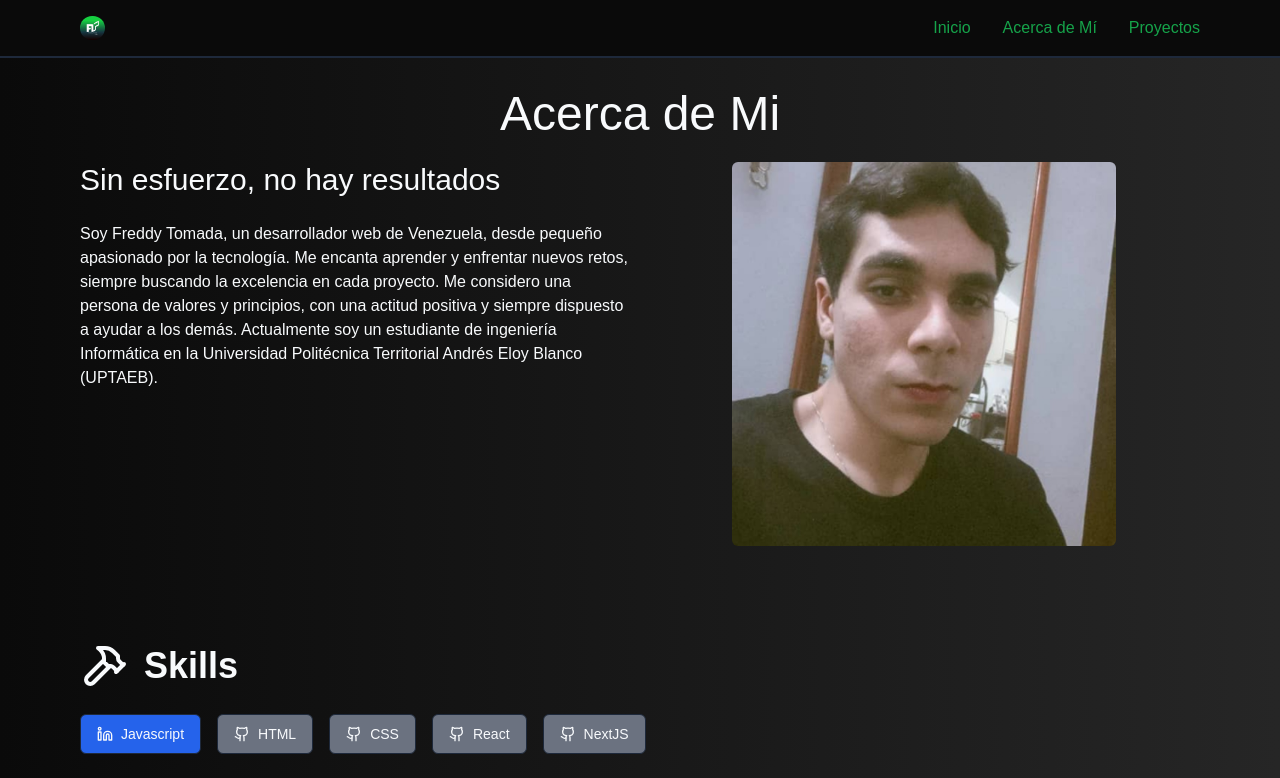
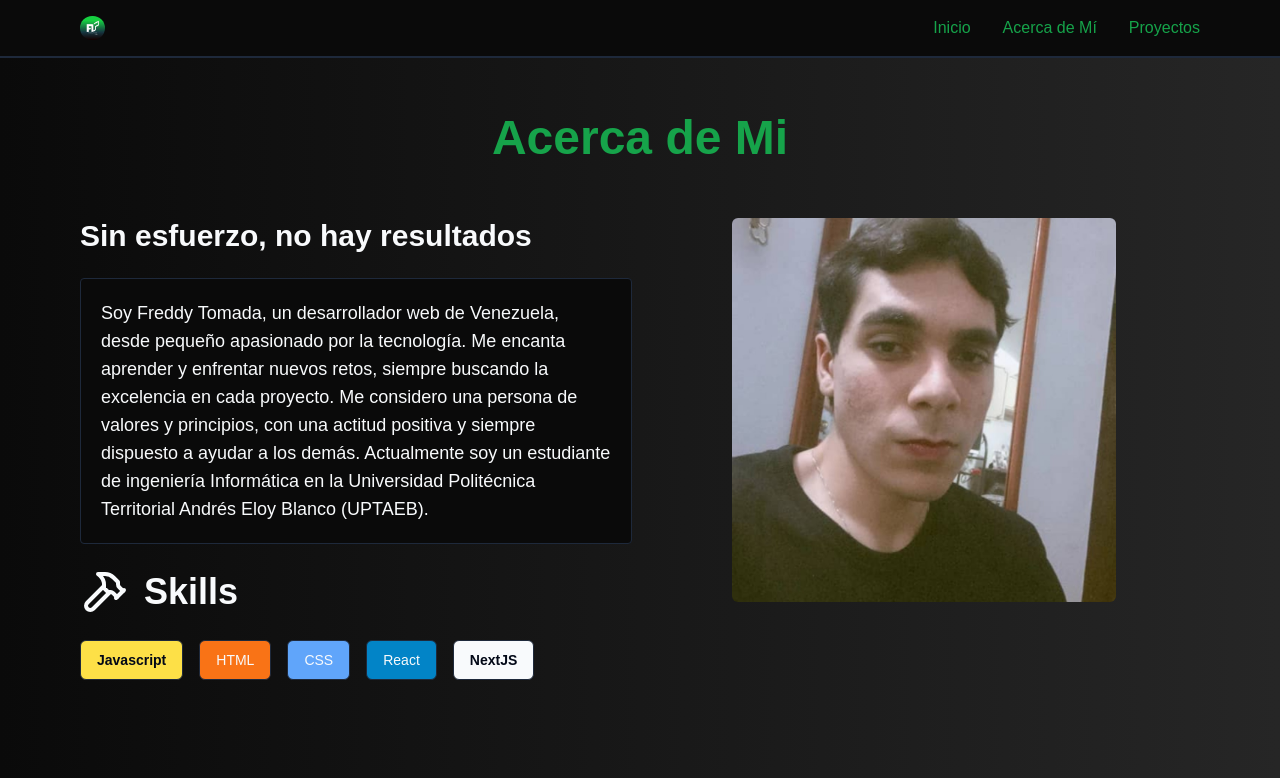
Before and after one commit to freddyval7/portfolio-update, a Next.js app: page /about in a window 1280 px wide. Shown: the top 778 px of the page. Built offline with nearby package versions, Linux system fonts and the light colour scheme; a web font is replaced by a local one.

Commit message:
improve styles and layout

```diff
--- a/app/about/page.tsx
+++ b/app/about/page.tsx
@@ -15,13 +15,15 @@ export default function Page() {
   return (
     <div className="py-8 px-10 md:px-20 space-y-24 mb-10">
       <section>
-        <h1 className="mx-auto text-2xl text-center md:text-5xl w-full pb-6">
+        <h1 className="mx-auto text-2xl text-center md:text-5xl w-full md:mt-6 md:mb-14 text-green-600 font-bold">
           Acerca de Mi
         </h1>
         <div className="md:grid grid-cols-2 gap-4 flex flex-col-reverse justify-between text-center md:text-left">
           <div className="space-y-6">
-            <h1 className="md:text-3xl">Sin esfuerzo, no hay resultados</h1>
-            <p className="text-accent-foreground">
+            <h1 className="md:text-3xl font-bold">
+              Sin esfuerzo, no hay resultados
+            </h1>
+            <p className="text-accent-foreground text-lg border p-5 bg-neutral-950 rounded-sm">
               Soy Freddy Tomada, un desarrollador web de Venezuela, desde
               pequeño apasionado por la tecnología. Me encanta aprender y
               enfrentar nuevos retos, siempre buscando la excelencia en cada
@@ -30,6 +32,44 @@ export default function Page() {
               Actualmente soy un estudiante de ingeniería Informática en la
               Universidad Politécnica Territorial Andrés Eloy Blanco (UPTAEB).
             </p>
+            <div className="flex items-center gap-4">
+              <Hammer className="h-12 w-12" />
+              <h1 className="md:text-4xl font-bold">Skills</h1>
+            </div>
+            <div>
+              <div className="grid grid-cols-3 md:flex md:items-center gap-4">
+                <Button
+                  className="bg-yellow-300 text-background font-bold flex items-center gap-2 hover:scale-110 transition-all duration-200"
+                  variant={"outline"}
+                >
+                  Javascript
+                </Button>
+                <Button
+                  className="bg-orange-500 flex items-center gap-2 hover:scale-110 transition-all duration-200"
+                  variant={"outline"}
+                >
+                  HTML
+                </Button>
+                <Button
+                  className="bg-blue-400 flex items-center gap-2 hover:scale-110 transition-all duration-200"
+                  variant={"outline"}
+                >
+                  CSS
+                </Button>
+                <Button
+                  className="bg-sky-600 flex items-center gap-2 hover:scale-110 transition-all duration-200"
+                  variant={"outline"}
+                >
+                  React
+                </Button>
+                <Button
+                  className="bg-foreground text-background font-bold flex items-center gap-2 hover:scale-110 transition-all duration-200"
+                  variant={"outline"}
+                >
+                  NextJS
+                </Button>
+              </div>
+            </div>
           </div>
           <div>
             <Image
@@ -37,51 +77,6 @@ export default function Page() {
               src={yo}
               alt="fotoPersonal"
             />
-          </div>
-        </div>
-      </section>
-      <section className="space-y-6">
-        <div className="flex items-center gap-4">
-          <Hammer className="h-12 w-12" />
-          <h1 className="md:text-4xl font-bold">Skills</h1>
-        </div>
-        <div>
-          <div className="flex items-center gap-4">
-            <Button
-              className="bg-blue-600 flex items-center gap-2 hover:scale-110 transition-all duration-200"
-              variant={"outline"}
-            >
-              <Linkedin className="h-4 w-4" />
-              Javascript
-            </Button>
-            <Button
-              className="bg-gray-500 flex items-center gap-2 hover:scale-110 transition-all duration-200"
-              variant={"outline"}
-            >
-              <Github className="h-4 w-4" />
-              HTML
-            </Button>
-            <Button
-              className="bg-gray-500 flex items-center gap-2 hover:scale-110 transition-all duration-200"
-              variant={"outline"}
-            >
-              <Github className="h-4 w-4" />
-              CSS
-            </Button>
-            <Button
-              className="bg-gray-500 flex items-center gap-2 hover:scale-110 transition-all duration-200"
-              variant={"outline"}
-            >
-              <Github className="h-4 w-4" />
-              React
-            </Button>
-            <Button
-              className="bg-gray-500 flex items-center gap-2 hover:scale-110 transition-all duration-200"
-              variant={"outline"}
-            >
-              <Github className="h-4 w-4" />
-              NextJS
-            </Button>
           </div>
         </div>
       </section>
--- a/app/page.tsx
+++ b/app/page.tsx
@@ -11,6 +11,7 @@ import {
   Linkedin,
   Mail,
   MousePointerClick,
+  SendHorizonal,
   Share2,
   Star,
 } from "lucide-react";
@@ -18,7 +19,7 @@ import { Badge } from "@/components/ui/badge";
 
 export default function Page() {
   return (
-    <div className="py-8 px-10 md:px-20 space-y-24 mb-5">
+    <div className="py-8 px-10 md:px-20 space-y-16 mb-5">
       <section>
         <div className="flex items-center justify-between flex-col-reverse gap-4 md:flex-row text-center md:text-left">
           <div className="space-y-6">
@@ -41,11 +42,12 @@ export default function Page() {
                 className="text-green-500"
                 href="mailto:freddytomada7@gmail.com"
               >
-                <div className="flex items-center gap-1 border-2 border-card-foreground p-2 rounded-md mt-4">
+                <div className="flex items-center gap-2 border-2 border-card-foreground p-2 rounded-md mt-4">
                   <Mail className="h-4 w-4" />
-                  <span className="text-center md:text-left">
+                  <span className="text-center md:text-left flex-1">
                     freddytomada7@gmail.com
                   </span>
+                  <SendHorizonal className="h-4 w-4" />
                 </div>
               </a>
             </div>
```
